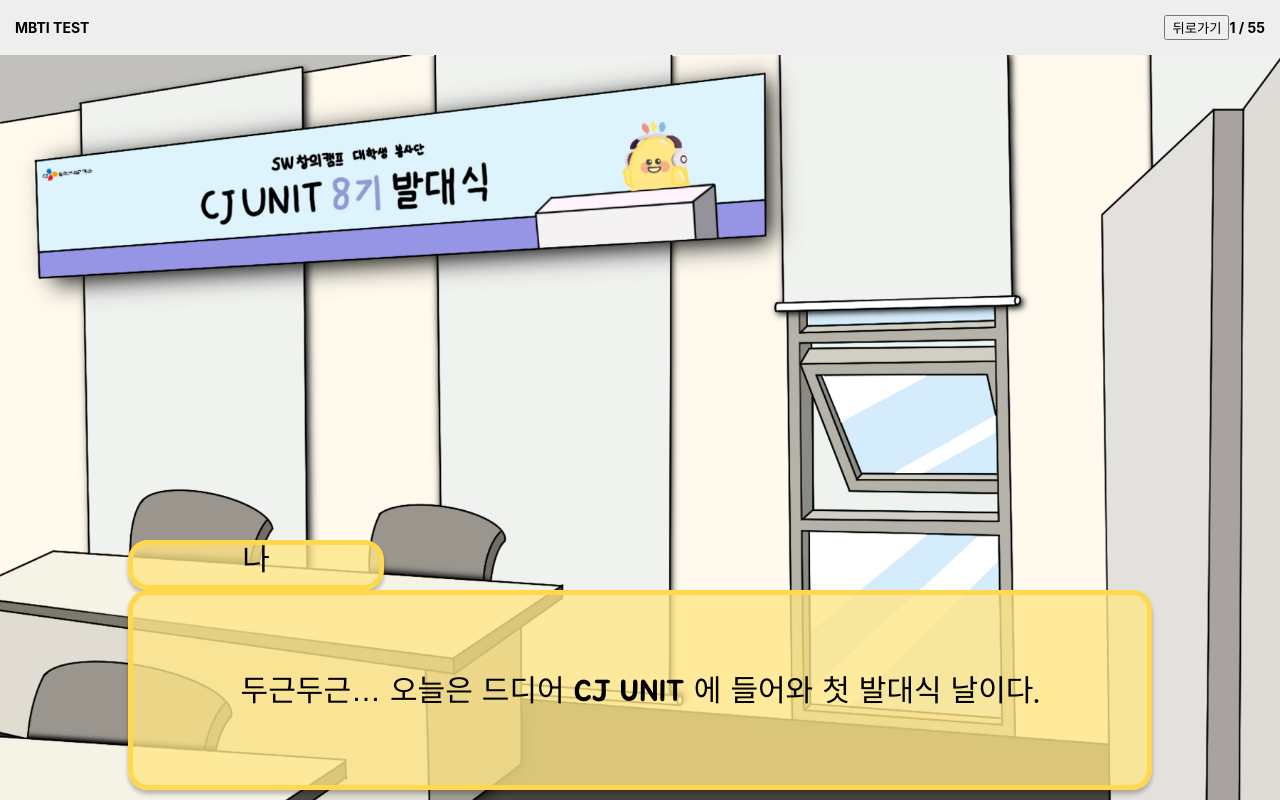
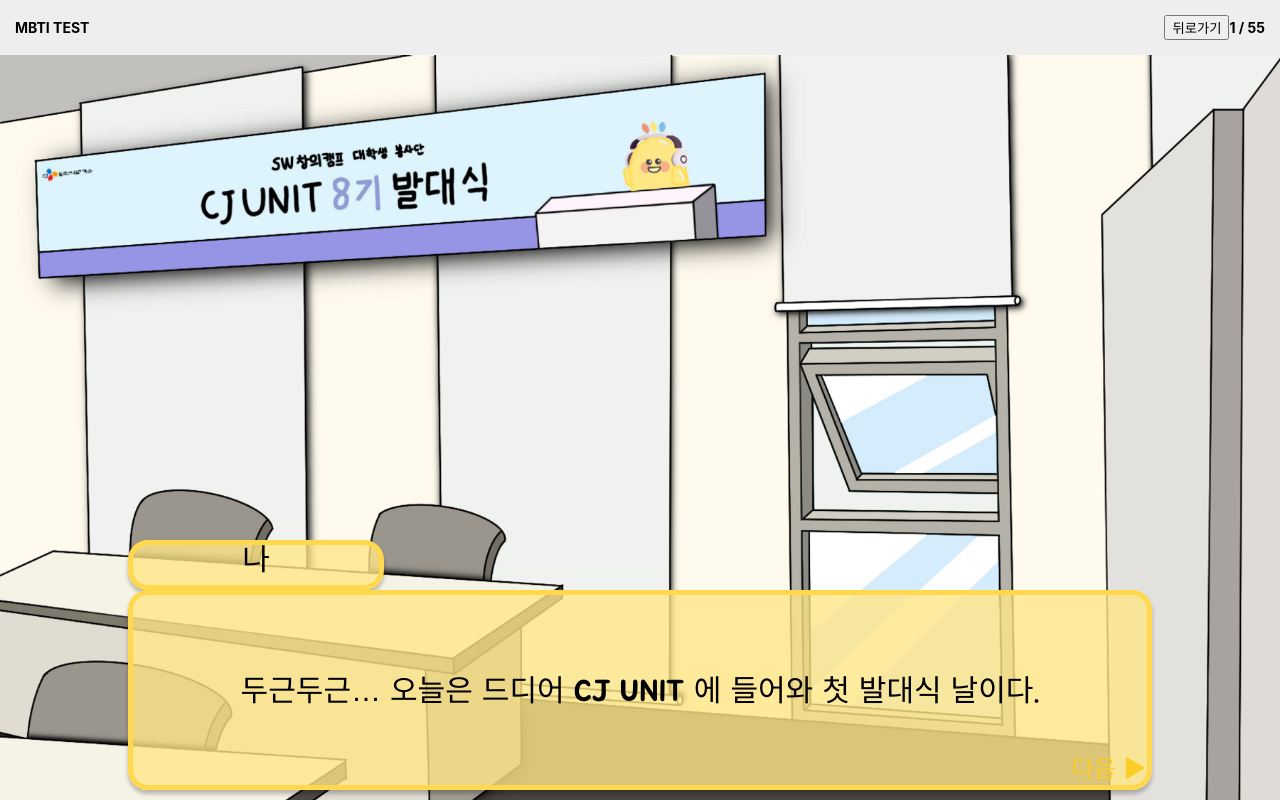
Before and after one commit to jenny1zzang/chae_yeon, a React (Create React App) app: page / in a window 1280 px wide. Both pictures are taken after a click on the button "테스트 시작하기". Built offline with nearby package versions, Linux system fonts and the light colour scheme.

Commit message:
채연수정

```diff
--- a/src/App.css
+++ b/src/App.css
@@ -336,6 +336,14 @@
   padding: 40px;
 
 }
+.next {
+ display: flex;
+  justify-content: flex-end;
+  position: absolute;
+  right: 0;
+  color: #FCCD26;
+  font-size: x-large;
+}
 
 
 /* 질문 사각형 */
--- a/src/App.js
+++ b/src/App.js
@@ -997,7 +997,8 @@
                           {aval.text}
                         </div>
                       ))}
-                  </div>)}
+                    </div>
+                  )}
                   <div className="personListLayout">
                     {val.p.map((pval, pidx) => (
                       <div key={pidx} className="personBox">
@@ -1007,7 +1008,6 @@
                   </div>
 
                   <div
-
                     onClick={() => {
                       if (page === 1) {
                         setPage(page + 1);
@@ -1018,6 +1018,7 @@
                       {val.q.map((qval, qidx) => (
                         <div key={qidx} className="rectangle1">
                           <div></div> <div className="text">{qval} </div>
+                          {page === 1 && <div className="next">다음 ▶</div>}
                         </div>
                       ))}
                     </div>
```
Lines whose indentation alone changed are shown as unchanged.
